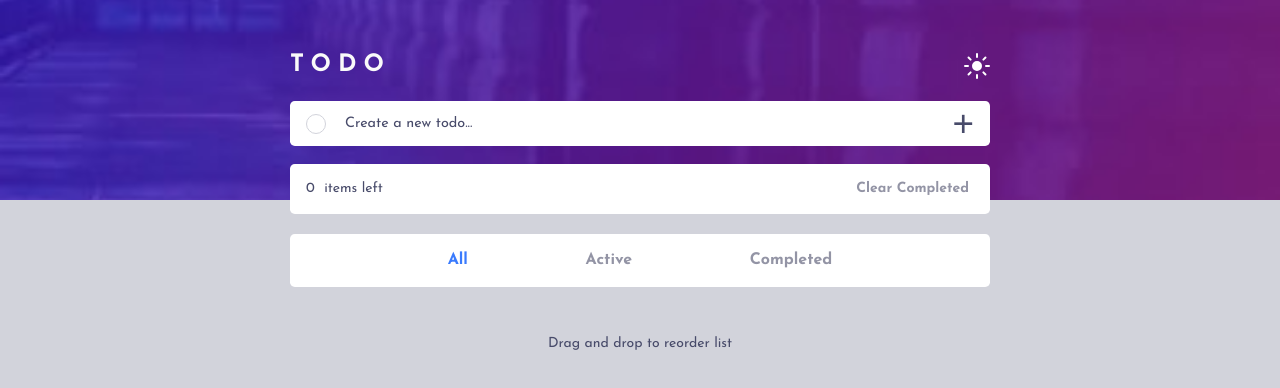
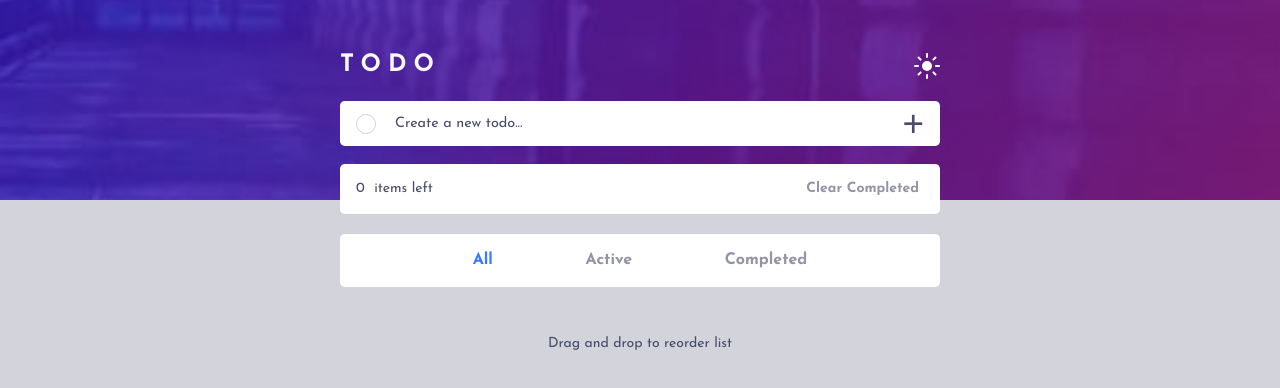
Before and after one commit to dev-lawrence/Todo-app, a React (Vite) app: page / in a window 1280 px wide. Shown: the top 388 px of the page. Built offline with nearby package versions, Linux system fonts and the light colour scheme.

Commit message:
final build

```diff
--- a/src/sass/page/_page.scss
+++ b/src/sass/page/_page.scss
@@ -25,7 +25,7 @@ body {
 
 // Main section
 .main {
-  max-width: 700px;
+  max-width: 600px;
   width: 90%;
   margin: rem(-150) auto;
 
```
